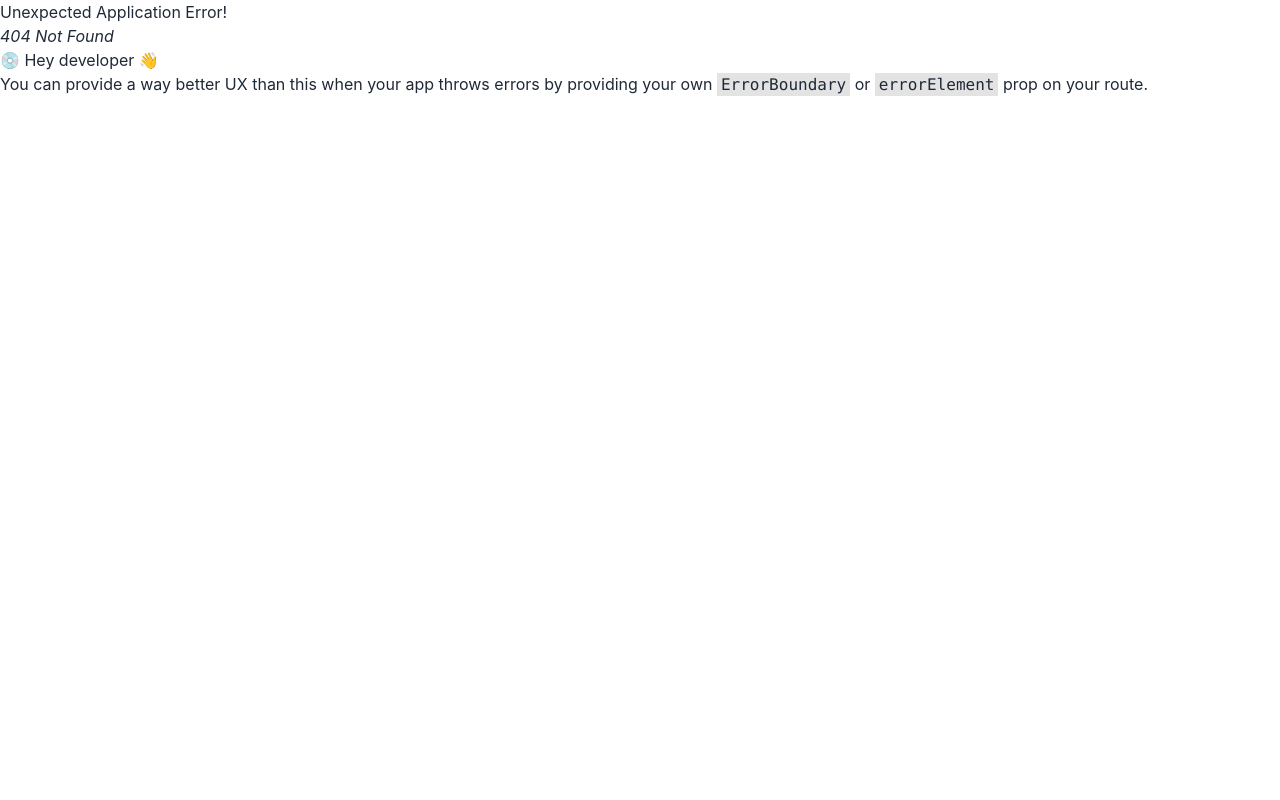
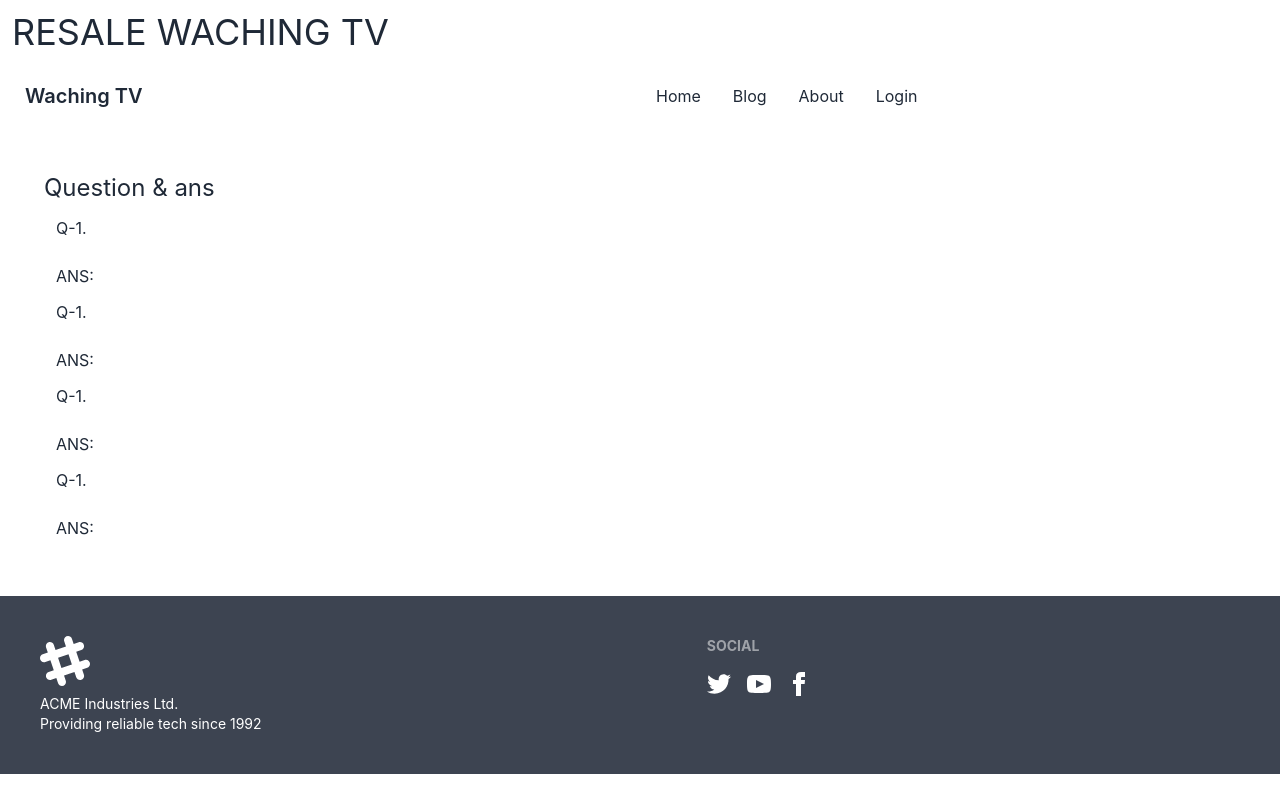
Before and after one commit to 0178811jes/assingment-12-client, a React (Create React App) app: page /blog in a window 1280 px wide. Before the commit this address had no page. Built offline with nearby package versions, Linux system fonts and the light colour scheme.

Commit message:
category

```diff
--- a/src/Layout/Main.js
+++ b/src/Layout/Main.js
@@ -1,5 +1,6 @@
 import React from 'react';
 import { Outlet } from 'react-router-dom';
+
 import LeftSide from '../Pages/Home/SideBar/LeftSide';
 import RightSide from '../Pages/Home/SideBar/RightSide';
 
@@ -11,6 +12,7 @@
     return (
         <div>
             <Navber></Navber>
+
             <Header></Header>
             <Outlet className=" grid grid-cols-3 gap-4">
             <div className='justify-between grid grid-cols-3 gap-4 mt-5'>
@@ -22,6 +24,7 @@
                 </div>
             </div>
             </Outlet>
+
             <Footer></Footer>
         </div>
     );
--- a/src/Pages/Category/Category/Category.js
+++ b/src/Pages/Category/Category/Category.js
@@ -1,9 +1,11 @@
 import React from 'react';
+import { useLoaderData } from 'react-router-dom';
 
 const Category = () => {
+    const allProduct = useLoaderData()
     return (
         <div className="text-center">
-            <h2>Category: </h2>
+            <h2>Category:{allProduct.length} </h2>
         </div>
     );
 };
--- /dev/null
+++ b/src/Pages/Home/Home/Blog/Blog.js
@@ -0,0 +1,32 @@
+import React from 'react';
+
+const Blog = () => {
+    return (
+        <div className="m-6 p-5 gap-5">
+
+            <h2 className="text-2xl">Question & ans</h2>
+            <div className="m-3">
+                <p>Q-1. </p>
+                <br />
+                <p>ANS: </p>
+            </div>
+            <div className="m-3">
+                <p>Q-1. </p>
+                <br />
+                <p>ANS: </p>
+            </div>
+            <div className="m-3">
+                <p>Q-1. </p>
+                <br />
+                <p>ANS: </p>
+            </div>
+            <div className="m-3">
+                <p>Q-1. </p>
+                <br />
+                <p>ANS: </p>
+            </div>
+        </div>
+    );
+};
+
+export default Blog;
--- a/src/Pages/Home/Home/Home.js
+++ b/src/Pages/Home/Home/Home.js
@@ -1,10 +1,12 @@
 import React from 'react';
+
 import LeftSide from '../SideBar/LeftSide';
 import RightSide from '../SideBar/RightSide';
 import Slider from './Slider';
 
 
 const Home = () => {
+
     return (
         <div className="mx-5">
             <h2>This is Home Page</h2>
@@ -14,7 +16,9 @@
                     <LeftSide></LeftSide>
                 </div>
                 <div  className='col-span-2 ...'>
-                    <RightSide></RightSide>
+                    <RightSide>
+
+                    </RightSide>
                 </div>
             </div>
         </div>
--- a/src/Pages/Home/SideBar/LeftSide.js
+++ b/src/Pages/Home/SideBar/LeftSide.js
@@ -2,6 +2,7 @@
 import { Link } from 'react-router-dom';
 
 const LeftSide = () => {
+
     const [categories, setCategories] = useState([]);
 
     useEffect(() => {
--- a/src/Pages/Home/SideBar/RightSide.js
+++ b/src/Pages/Home/SideBar/RightSide.js
@@ -1,9 +1,13 @@
 import React from 'react';
+import { useLoaderData } from 'react-router-dom';
 
 const RightSide = () => {
+    const allProduct = useLoaderData()
+
     return (
         <div>
-            <h2>Right</h2>
+            <h2> All product:{allProduct.length}</h2>
+
         </div>
     );
 };
--- /dev/null
+++ b/src/Pages/Home/productCard/ProductCard.js
@@ -0,0 +1,17 @@
+import React from 'react';
+import { useLoaderData } from 'react-router-dom';
+import Products from '../../Products/Products/Products';
+
+const ProductCard = ({product}) => {
+   const allProduct= useLoaderData()
+    return (
+        <div>
+            {allProduct.title}
+            {
+                allProduct.map((product) => <Products></Products>)
+            }
+        </div>
+    );
+};
+
+export default ProductCard;
--- a/src/Pages/Sheard/Footer/Footer.js
+++ b/src/Pages/Sheard/Footer/Footer.js
@@ -1,10 +1,22 @@
 import React from 'react';
+import { Link } from 'react-router-dom';
 
 const Footer = () => {
     return (
-        <div>
-            <h2>This is Footer</h2>
-        </div>
+        <footer className="footer p-10 bg-neutral text-neutral-content">
+  <div>
+    <svg width="50" height="50" viewBox="0 0 24 24" xmlns="http://www.w3.org/2000/svg" fillRule="evenodd" clipRule="evenodd" className="fill-current"><path d="M22.672 15.226l-2.432.811.841 2.515c.33 1.019-.209 2.127-1.23 2.456-1.15.325-2.148-.321-2.463-1.226l-.84-2.518-5.013 1.677.84 2.517c.391 1.203-.434 2.542-1.831 2.542-.88 0-1.601-.564-1.86-1.314l-.842-2.516-2.431.809c-1.135.328-2.145-.317-2.463-1.229-.329-1.018.211-2.127 1.231-2.456l2.432-.809-1.621-4.823-2.432.808c-1.355.384-2.558-.59-2.558-1.839 0-.817.509-1.582 1.327-1.846l2.433-.809-.842-2.515c-.33-1.02.211-2.129 1.232-2.458 1.02-.329 2.13.209 2.461 1.229l.842 2.515 5.011-1.677-.839-2.517c-.403-1.238.484-2.553 1.843-2.553.819 0 1.585.509 1.85 1.326l.841 2.517 2.431-.81c1.02-.33 2.131.211 2.461 1.229.332 1.018-.21 2.126-1.23 2.456l-2.433.809 1.622 4.823 2.433-.809c1.242-.401 2.557.484 2.557 1.838 0 .819-.51 1.583-1.328 1.847m-8.992-6.428l-5.01 1.675 1.619 4.828 5.011-1.674-1.62-4.829z"></path></svg>
+    <p>ACME Industries Ltd.<br/>Providing reliable tech since 1992</p>
+  </div>
+  <div>
+    <span className="footer-title">Social</span>
+    <div className="grid grid-flow-col gap-4">
+      <Link to='/'><svg xmlns="http://www.w3.org/2000/svg" width="24" height="24" viewBox="0 0 24 24" className="fill-current"><path d="M24 4.557c-.883.392-1.832.656-2.828.775 1.017-.609 1.798-1.574 2.165-2.724-.951.564-2.005.974-3.127 1.195-.897-.957-2.178-1.555-3.594-1.555-3.179 0-5.515 2.966-4.797 6.045-4.091-.205-7.719-2.165-10.148-5.144-1.29 2.213-.669 5.108 1.523 6.574-.806-.026-1.566-.247-2.229-.616-.054 2.281 1.581 4.415 3.949 4.89-.693.188-1.452.232-2.224.084.626 1.956 2.444 3.379 4.6 3.419-2.07 1.623-4.678 2.348-7.29 2.04 2.179 1.397 4.768 2.212 7.548 2.212 9.142 0 14.307-7.721 13.995-14.646.962-.695 1.797-1.562 2.457-2.549z"></path></svg></Link>
+      <Link to='/'><svg xmlns="http://www.w3.org/2000/svg" width="24" height="24" viewBox="0 0 24 24" className="fill-current"><path d="M19.615 3.184c-3.604-.246-11.631-.245-15.23 0-3.897.266-4.356 2.62-4.385 8.816.029 6.185.484 8.549 4.385 8.816 3.6.245 11.626.246 15.23 0 3.897-.266 4.356-2.62 4.385-8.816-.029-6.185-.484-8.549-4.385-8.816zm-10.615 12.816v-8l8 3.993-8 4.007z"></path></svg></Link>
+      <Link to='/'><svg xmlns="http://www.w3.org/2000/svg" width="24" height="24" viewBox="0 0 24 24" className="fill-current"><path d="M9 8h-3v4h3v12h5v-12h3.642l.358-4h-4v-1.667c0-.955.192-1.333 1.115-1.333h2.885v-5h-3.808c-3.596 0-5.192 1.583-5.192 4.615v3.385z"></path></svg></Link>
+    </div>
+  </div>
+</footer>
     );
 };
 
--- a/src/Pages/Sheard/Header/Header.js
+++ b/src/Pages/Sheard/Header/Header.js
@@ -3,7 +3,7 @@
 const Header = () => {
     return (
         <div className="text-center">
-            <h2>Header</h2>
+
         </div>
     );
 };
--- a/src/Routes/Routes/Routes.js
+++ b/src/Routes/Routes/Routes.js
@@ -1,4 +1,5 @@
 import Category from "../../Pages/Category/Category/Category";
+import Blog from "../../Pages/Home/Home/Blog/Blog";
 import Login from "../../Pages/Login/Login";
 import Products from "../../Pages/Products/Products/Products";
 
@@ -13,16 +14,22 @@
         children: [
            {
                 path: '/',
-                element: <Home></Home>
+                element: <Home></Home>,
+                loader:() => fetch('http://localhost:5000/allProducts')
            },
 
            {
                 path: '/category/:id',
-                element: <Category></Category>
+                element: <Category></Category>,
+                loader:({params}) => fetch(`http://localhost:5000/category/${params.id}`),
            },
            {
                 path: '/product/:id',
                 element: <Products></Products>
+           },
+           {
+                path: '/blog',
+                element: <Blog></Blog>
            },
 
            {
@@ -30,5 +37,6 @@
                 element: <Login></Login>
            },
         ]
+
     }
 ])
```
